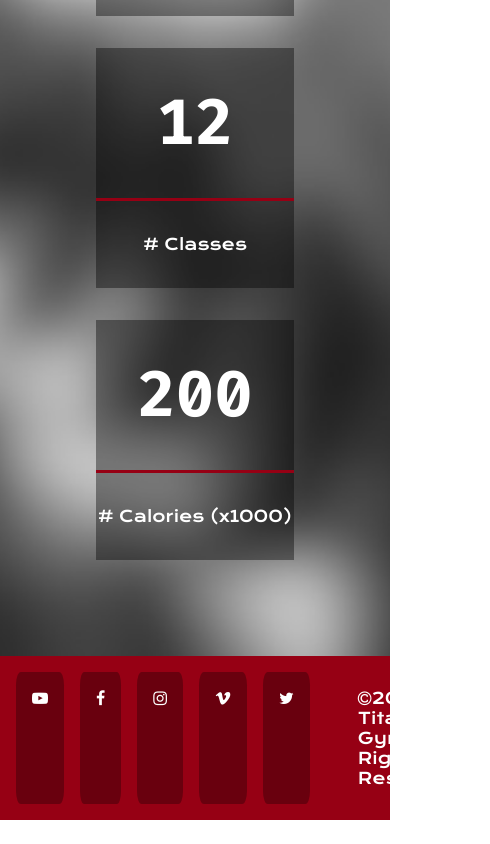
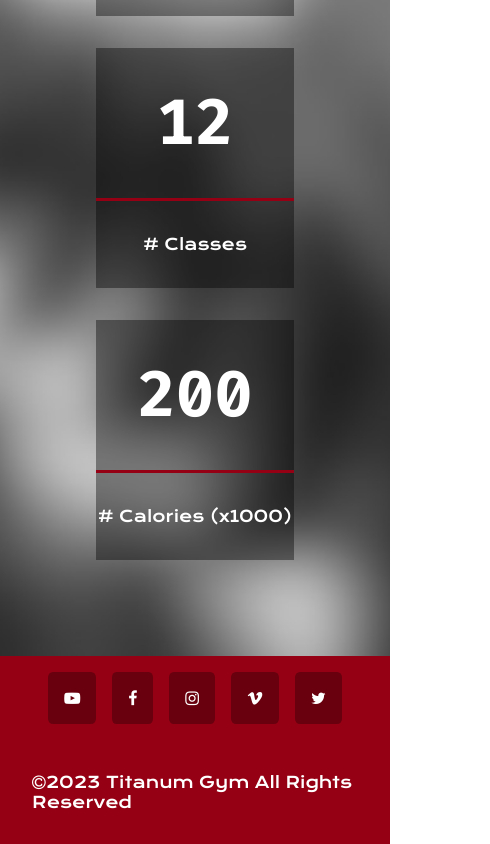
Before and after one commit to RavMRafiki/Titanim-Gym, a React (Vite) app in the folder Titanium-Gym/: page / in a window 390 px wide. Shown: the part 7612-8456 px from the top of the page, 490 px wide, since content can reach past the window. Before the commit the page ends 8432 px from the top, so only its background shows below. Built offline with nearby package versions, Linux system fonts and the light colour scheme.

Commit message:
Fixed bugs with responsiveness

```diff
--- a/Titanium-Gym/src/App.tsx
+++ b/Titanium-Gym/src/App.tsx
@@ -34,9 +34,9 @@ function App(): ReactElement {
           <li>
             <Link to="/about">About</Link>
           </li>
-          <li>
+          {/* <li>
             <Link to="/classes">Classes</Link>
-          </li>
+          </li> */}
           <li>
             <Link to="/bmi">BMI</Link>
           </li>
--- a/Titanium-Gym/src/Footer.scss
+++ b/Titanium-Gym/src/Footer.scss
@@ -5,6 +5,10 @@ footer {
   font-family: "Krona One";
   display: flex;
   justify-content: space-between;
+  @media (max-width: 1000px) {
+    flex-direction: column;
+    align-items: center;
+  }
   .footer-icons {
     display: flex;
     padding: 1rem;
--- a/Titanium-Gym/src/Gallery.scss
+++ b/Titanium-Gym/src/Gallery.scss
@@ -21,6 +21,10 @@
     background-color: transparent;
     border: 0;
     margin: 0;
+    max-width: 100%;
     padding: 0;
+    img {
+      max-width: 100%;
+    }
   }
 }
--- a/Titanium-Gym/vite.config.ts
+++ b/Titanium-Gym/vite.config.ts
@@ -3,5 +3,6 @@ import react from "@vitejs/plugin-react-swc";
 
 // https://vitejs.dev/config/
 export default defineConfig({
+  base: "/Titanim-Gym/",
   plugins: [react()],
 });
```
Also changed, not shown: Titanium-Gym/src/BmiCalculator.scss (+4 -4 lines), Titanium-Gym/src/About.scss (line endings or trailing spaces).
